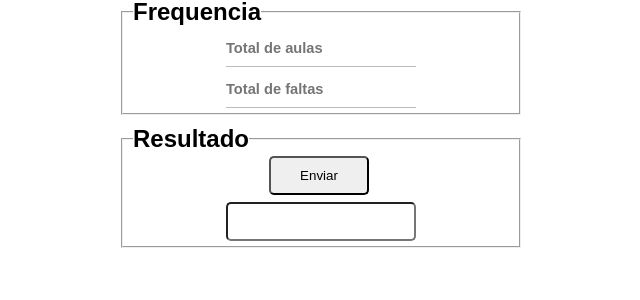
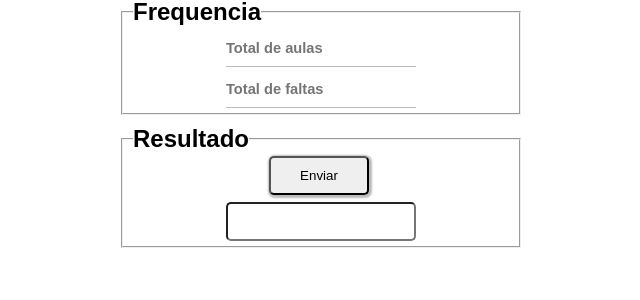
Before and after one commit to Alysson-Chrysthian/php, a PHP site: page /questao-1.php in a window 1280 px wide, with the pointer over the restyled element. Shown: the part 139-439 px from the top of the page, without its empty margins (319-959 px from the left). Run offline with PHP 8.4, Linux system fonts and the light colour scheme.

Commit message:
Update questao-1.php

```diff
--- a/desafios/d001/versao-1/questao-1.php
+++ b/desafios/d001/versao-1/questao-1.php
@@ -56,6 +56,7 @@
 
         form input[type="submit"]:hover {
             transform: translate(-2px, -2px);
+            box-shadow: 1px 1px 2px 2px #00000044;
         }
 
         form fieldset {
```
